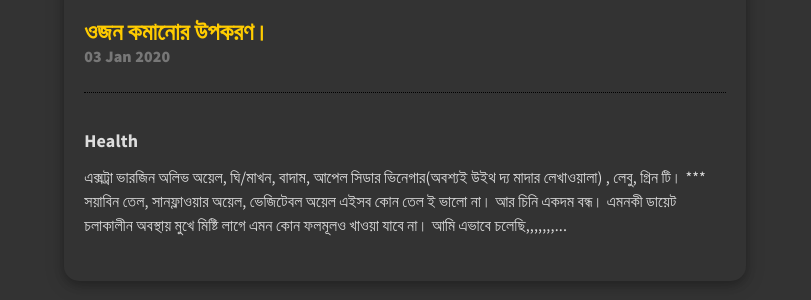
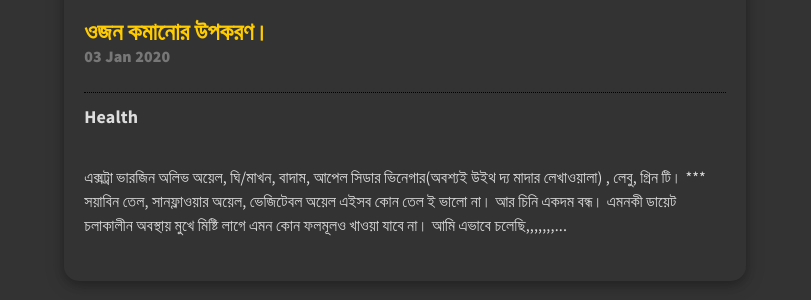
Before and after one commit to bdmilan/blog, a Jekyll site: the page built from index.html, in a window 1280 px wide. Shown: the part 295-595 px from the top of the page, without its empty margins (235-1046 px from the left). Built offline with Jekyll 4.4.1, drawn with Linux system fonts in a browser that asks for light colours; the list of posts is cut into pages by our own code.

Commit message:
Update index.html

```diff
--- a/index.html
+++ b/index.html
@@ -12,8 +12,12 @@
 	  <div class="article">
 	<li class="post"><div style="border-bottom: 1px dotted black;">
 	  	<h2><a href="{% if site.baseurl == "/" %}{{ post.url }}{% else %}{{ post.url | prepend: site.baseurl }}{% endif %}">{{ post.title }}</a></h2>
-	  	<time datetime="{{ post.date | date_to_xmlschema }}" class="by-line">{{ post.date | date_to_string }}</time></div><br>
-	  	<h3>{{ category[0] }}</h3>
+	  	<time datetime="{{ post.date | date_to_xmlschema }}" class="by-line">{{ post.date | date_to_string }}</time></div>
+
+		<h3>{{ category[0] }}</h3>
+
+		<br>
+
 		<p>{{ post.content | strip_html | truncatewords:50 }}</p>
 	  </li>
 	</div>
```
